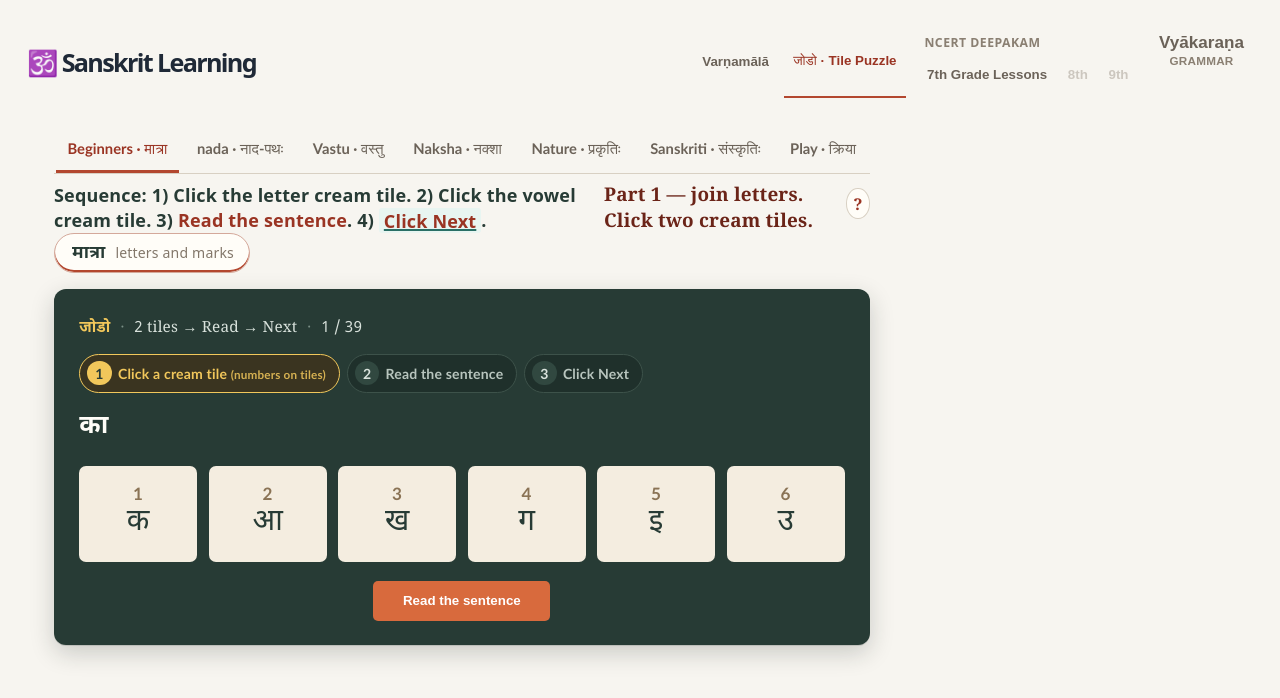
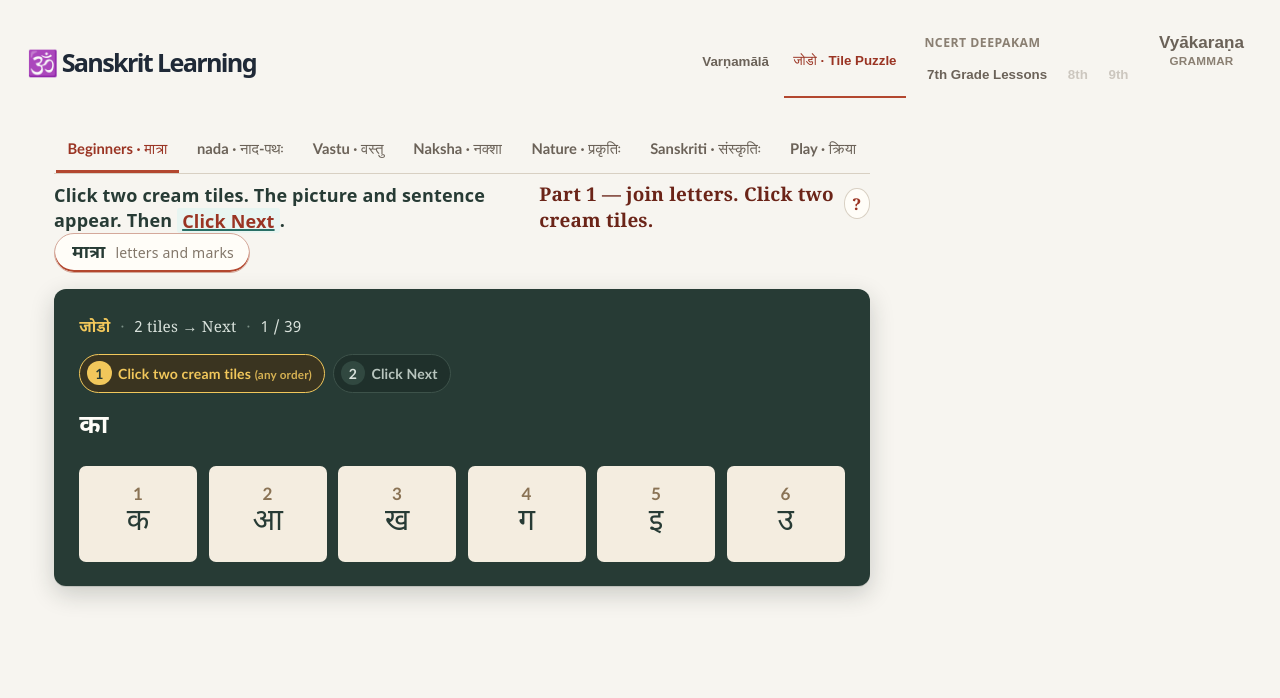
Before and after one commit to ashome16/sanskrit-teaching-web-app-from-beginner-to-advanced-, a React (Vite) app: page / in a window 1280 px wide. Both pictures are taken after a click on the button "जोडो · Tile Puzzle". Shown: the top 698 px of the page. Built offline with nearby package versions, Linux system fonts and the light colour scheme.

Commit message:
Restructure tile puzzle: click shows graphic + sentence

```diff
--- a/src/components/Board.tsx
+++ b/src/components/Board.tsx
@@ -1,5 +1,6 @@
 import React, { useEffect, useState } from 'react';
 import '../styles/board.css';
+import { iconForExampleWord } from '../data/exampleIcons';
 import { playPronunciation } from '../utils/pronunciation';
 
 type ShelfId = 'prarambhah' | 'sariram' | 'ganitam' | 'bhugolah' | 'sanskritih' | 'krida' | 'prakrtih';
@@ -69,6 +70,24 @@ function glueMatchesTarget(tiles: string[], target: string) {
   return perms(cleaned).some((order) => glueTiles(order) === goal);
 }
 
+
+/** Evaluate whether `tiles` is a correct answer for this puzzle (same rules as isCorrect). */
+function evaluateChosen(puzzle: BoardPuzzle | null, tiles: string[]): boolean {
+  if (!puzzle) return false;
+  const target = (puzzle.answer ?? puzzle.target).normalize('NFC');
+  const wholeWordRow = puzzle.tiles.some((tile) => cleanTile(tile).normalize('NFC') === target);
+  if (wholeWordRow) {
+    return tiles.length === 1 && cleanTile(tiles[0]).normalize('NFC') === target;
+  }
+  if (puzzle.target === 'का') {
+    const chosenSet = new Set(tiles.map((tile) => cleanTile(tile).normalize('NFC')));
+    const isKaAaPair = chosenSet.size === 2 && tiles.length === 2
+      && (chosenSet.has('क') && (chosenSet.has('आ') || chosenSet.has('ा')));
+    return glueMatchesTarget(tiles, 'का') || isKaAaPair;
+  }
+  return glueMatchesTarget(tiles, target);
+}
+
 function highlightedSentence(sentence: string | undefined, highlight: string | undefined, tapHighlight: string | undefined) {
   if (!sentence || !highlight) return sentence;
   const matchStart = sentence.indexOf(highlight);
@@ -83,7 +102,7 @@ function highlightedSentence(sentence: string | undefined, highlight: string | u
 }
 
 
-/** Bold “Read the sentence” / Click Next inside tip or welcome copy (labels loop + visitor **markdown**). */
+/** Bold Click Next (and legacy phrases) inside tip or welcome copy (labels loop + visitor **markdown**). */
 function emphasizeTipText(text: string): React.ReactNode {
   const pattern = /(Read the sentence|click\s+Next|Click\s+Next|\*\*[^*]+\*\*|\bNext\b)/g;
   const nodes: React.ReactNode[] = [];
@@ -190,23 +209,7 @@ const Board: React.FC = () => {
   const isLearnPhase = puzzlePhase === 'learn';
   const isMatchMeaningPhase = puzzlePhase === 'match-meaning';
 
-  const isCorrect = (() => {
-    if (!activePuzzle) return false;
-    const target = (activePuzzle.answer ?? activePuzzle.target).normalize('NFC');
-    const wholeWordRow = activePuzzle.tiles.some((tile) => cleanTile(tile).normalize('NFC') === target);
-    // Question-word rows: exactly one tile, exact match (कः ≠ क, and कथम् is never right here)
-    if (wholeWordRow) {
-      return chosen.length === 1 && cleanTile(chosen[0]).normalize('NFC') === target;
-    }
-    // जोडो joins: any order of the two cream tiles
-    if (activePuzzle.target === 'का') {
-      const chosenSet = new Set(chosen.map((tile) => cleanTile(tile).normalize('NFC')));
-      const isKaAaPair = chosenSet.size === 2 && chosen.length === 2
-        && (chosenSet.has('क') && (chosenSet.has('आ') || chosenSet.has('ा')));
-      return glueMatchesTarget(chosen, 'का') || isKaAaPair;
-    }
-    return glueMatchesTarget(chosen, target);
-  })();
+  const isCorrect = evaluateChosen(activePuzzle, chosen);
 
   const chooseShelf = (nextShelf: ShelfId) => {
     const switched = nextShelf !== activeShelf;
@@ -247,40 +250,63 @@ const Board: React.FC = () => {
     || isPrashnaPart
   );
   const wrongAttemptMessage = isMatchMeaningPhase
-    ? 'Not that cream word — pick the one that matches the meaning, then Read the sentence again.'
+    ? 'Not that cream word — try another cream tile.'
     : hasBlank
-      ? 'Not that cream tile — try another, then Read the sentence again.'
+      ? 'Not that cream tile — try another cream tile.'
       : isJodoSkin
-        ? 'Not those tiles. Click the right letter and vowel (any order), then Read the sentence again.'
-        : 'Not that cream tile — try another, then Read the sentence again.';
+        ? 'Not those tiles. Click the right letter and vowel (any order), or try another cream tile.'
+        : 'Not that cream tile — try another cream tile.';
 
-  const toggleTile = (tile: string) => {
-    // Never permanently freeze cream tiles after a correct Read — kids must always be able to tap.
-    // If we are still on the success screen, clear checked so a new selection can start.
-    if (checked && isCorrect) {
-      setChecked(false);
-    }
-    const clean = cleanTile(tile);
-    if (!clean) return;
-    setWrongAttempt(false);
+  /** Apply a new cream-tile selection and immediately reveal sentence/graphic if correct. */
+  const applySelection = (nextChosen: string[]) => {
+    setChosen(nextChosen);
     if (!isJodoSkin) {
-      setChosen((current) => current[0] === clean ? [] : [clean]);
+      if (nextChosen.length === 0) {
+        setChecked(false);
+        setWrongAttempt(false);
+        return;
+      }
+      if (evaluateChosen(activePuzzle, nextChosen)) {
+        setChecked(true);
+        setWrongAttempt(false);
+      } else {
+        setChecked(false);
+        setWrongAttempt(true);
+      }
       return;
     }
-    setChosen((current) => current.includes(clean) ? current.filter((item) => item !== clean) : [...current, clean]);
-  };
-
-  const submitCheck = () => {
-    if (chosen.length === 0) return;
-    if (isCorrect) {
+    // जोडो: wait until two tiles, then auto-reveal or tip
+    if (nextChosen.length < 2) {
+      setChecked(false);
+      setWrongAttempt(false);
+      return;
+    }
+    if (evaluateChosen(activePuzzle, nextChosen)) {
       setChecked(true);
       setWrongAttempt(false);
     } else {
+      setChecked(false);
       setWrongAttempt(true);
-      setChecked(false);
-      // One-tile rows: keep the gold tile so the child can click a different word
-      if (!targetIsWholeTile) setChosen([]);
     }
+  };
+
+  const toggleTile = (tile: string) => {
+    const clean = cleanTile(tile);
+    if (!clean) return;
+    // Selecting a tile must always work — never freeze. Wrong/other click replaces and re-evaluates.
+    if (!isJodoSkin) {
+      applySelection([clean]);
+      return;
+    }
+    // जोडो: after success, a new tap starts a fresh pair; otherwise toggle membership (any order).
+    if (checked && isCorrect) {
+      applySelection([clean]);
+      return;
+    }
+    const nextChosen = chosen.includes(clean)
+      ? chosen.filter((item) => item !== clean)
+      : [...chosen, clean];
+    applySelection(nextChosen);
   };
 
   const hasNextPuzzle = (isLearnPhase || isCorrect) && activePuzzles.length > 0;
@@ -335,7 +361,7 @@ const Board: React.FC = () => {
     else goNext();
   };
 
-  // After a correct Check, auto-advance so later मात्रा rows still appear if Next is missed.
+  // After a correct cream-tile reveal, auto-advance so later मात्रा rows still appear if Next is missed.
   // Learn cards never auto-advance — child must hear, then click Next.
   // Do not wrap on the last puzzle (that felt like the chain broke).
   useEffect(() => {
@@ -349,10 +375,9 @@ const Board: React.FC = () => {
     // goNext closes over puzzleIndex/activeShelf; listing those deps avoids stale advance / double-fire.
   }, [checked, isCorrect, puzzleIndex, activeShelf, activePuzzles.length, isLearnPhase]);
 
-  const tilesNeeded = isJodoSkin ? 2 : 1;
-  const activeStep = (checked && isCorrect)
-    ? 3
-    : (chosen.length >= tilesNeeded ? 2 : 1);
+  const activeStep = (checked && isCorrect) ? 2 : 1;
+  const graphicWord = ((activePuzzle?.answer ?? activePuzzle?.target ?? activePuzzle?.highlight) || '').normalize('NFC');
+  const puzzleGraphic = graphicWord ? iconForExampleWord(graphicWord) : '✨';
 
   return <main className="board-shell">
     <nav className="wing-nav" aria-label="Learning shelves">
@@ -365,8 +390,8 @@ const Board: React.FC = () => {
       <p className="board-tip">{isLearnPhase
         ? <>Hear the word, read the meaning, then <strong className="tip-next">Click Next</strong>.</>
         : emphasizeTipText(isJodoSkin
-          ? 'Sequence: 1) Click the letter cream tile. 2) Click the vowel cream tile. 3) Read the sentence. 4) Click Next.'
-          : 'Sequence: 1) Click one cream tile (numbers are on the tiles). 2) Read the sentence. 3) Click Next. Then do the same on the next puzzle.')}</p>
+          ? 'Click two cream tiles. The picture and sentence appear. Then Click Next.'
+          : 'Click a cream tile. The picture and sentence appear. Then Click Next.')}</p>
       {phaseBanner ? <p className="board-phase">{phaseBanner}</p> : null}
       <button className="welcome-open" type="button" aria-label="Open Welcome" onClick={() => setWelcomeOpen(true)}>?</button>
     </div>
@@ -389,8 +414,8 @@ const Board: React.FC = () => {
           <span className="meta-hint">{isLearnPhase
             ? 'Learn the word'
             : isJodoSkin
-              ? '2 tiles → Read → Next'
-              : '1 tile → Read → Next'}</span>
+              ? '2 tiles → Next'
+              : '1 tile → Next'}</span>
           <span className="meta-sep" aria-hidden="true">·</span>
           <span className="meta-progress">{puzzleIndex + 1} / {activePuzzles.length}</span>
         </div>
@@ -399,14 +424,12 @@ const Board: React.FC = () => {
           <ol className="puzzle-steps" aria-label="Puzzle steps">
             <li className={activeStep === 1 ? 'active' : undefined}>
               <span className="step-num" aria-hidden="true">1</span>
-              <span className="step-label">Click a cream tile <small>(numbers on tiles)</small></span>
+              <span className="step-label">{isJodoSkin
+                ? <>Click two cream tiles <small>(any order)</small></>
+                : <>Click a cream tile <small>(numbers on tiles)</small></>}</span>
             </li>
             <li className={activeStep === 2 ? 'active' : undefined}>
               <span className="step-num" aria-hidden="true">2</span>
-              <span className="step-label">Read the sentence</span>
-            </li>
-            <li className={activeStep === 3 ? 'active' : undefined}>
-              <span className="step-num" aria-hidden="true">3</span>
               <span className="step-label">Click Next</span>
             </li>
           </ol>
@@ -459,12 +482,9 @@ const Board: React.FC = () => {
               ))}
             </div>
 
-            <div className="puzzle-actions">
-              <button className="check-button" onClick={submitCheck}>Read the sentence</button>
-            </div>
-
             {checked && isCorrect && (
               <div className="puzzle-result correct">
+                <div className="puzzle-graphic" aria-hidden="true">{puzzleGraphic}</div>
                 <p className="result-sanskrit">{highlightedSentence(activePuzzle.sentence, activePuzzle.highlight, activePuzzle.tapHighlight)}</p>
                 <p className="result-english">{activePuzzle.english}</p>
                 {isMatchMeaningPhase && (
--- a/src/data/exampleIcons.ts
+++ b/src/data/exampleIcons.ts
@@ -818,6 +818,18 @@ const EXAMPLE_ICONS: Record<string, string> = {
   'समं': '⚖️',
   'आमं': '🥭',
   'समः': '⚖️',
+
+  // Nature / board words
+  'मयूरः': '🦚',
+  'पर्वतः': '⛰️',
+  'शशः': '🐇',
+  'बिडालः': '🐱',
+  'कुक्कुटः': '🐓',
+  'उलूकः': '🦉',
+  'भ्रमरः': '🐝',
+  'चटकः': '🐦',
+  'मत्स्यः': '🐟',
+  'कपोतः': '🕊️',
 };
 
 
--- a/src/styles/board.css
+++ b/src/styles/board.css
@@ -151,6 +151,21 @@
 .puzzle-result .result-sanskrit { font-size: 1.45rem; margin: 0 0 .35rem; }
 .puzzle-result .result-english { color: #f4ede0; font: italic 500 1.05rem Georgia, serif; margin: 0; }
 .word-tap { background: #f1c75b33; border-radius: 3px; color: inherit; padding: 0 .12rem; }
+
+/* Success reveal: large emoji graphic + sentence */
+.puzzle-graphic {
+  font-size: 3rem;
+  line-height: 1;
+  margin: 0 0 .55rem;
+  text-align: center;
+  user-select: none;
+}
+.puzzle-result.correct {
+  align-items: stretch;
+}
+@media (max-width: 600px) {
+  .puzzle-graphic { font-size: 2.6rem; margin-bottom: .4rem; }
+}
 .board-phase { color: #6b2418; font: 800 1.05rem Georgia, serif; margin: .35rem 0 0; }
 
 /* Learn · शिक्षा cards — big word + gloss + Hear */
```
Also changed, not shown: public/labels.txt, public/visitor.txt.
